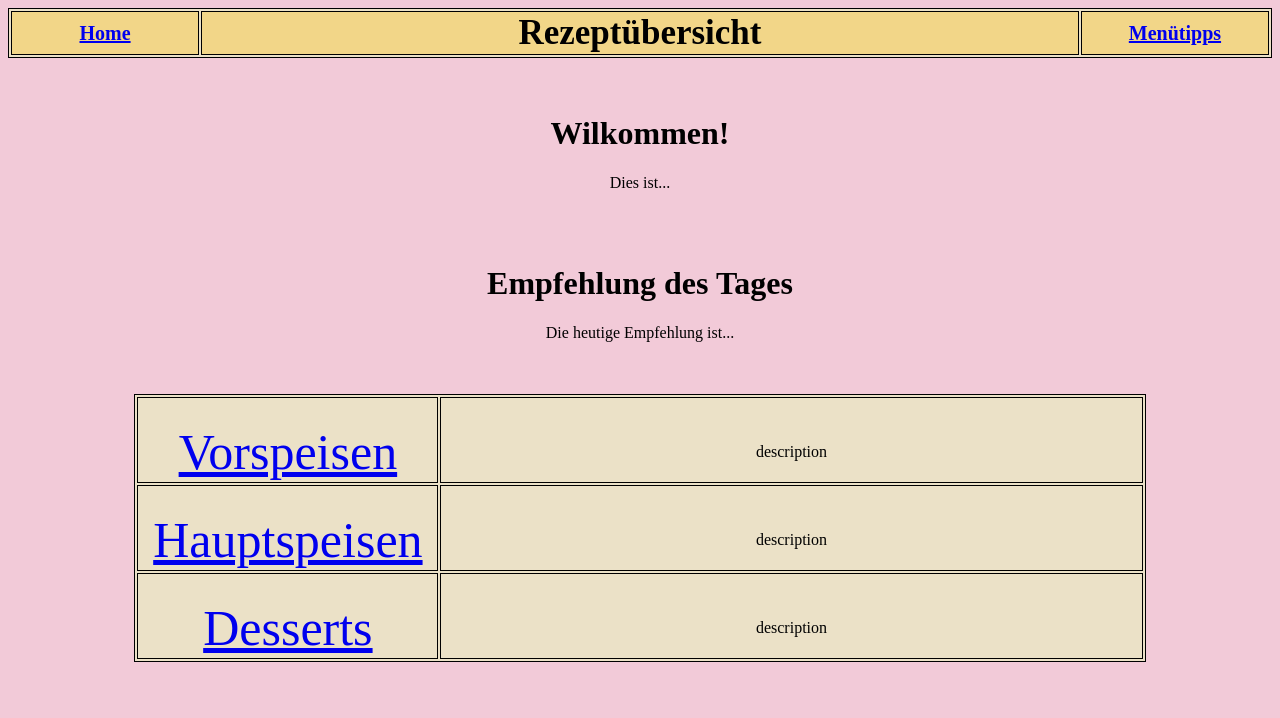
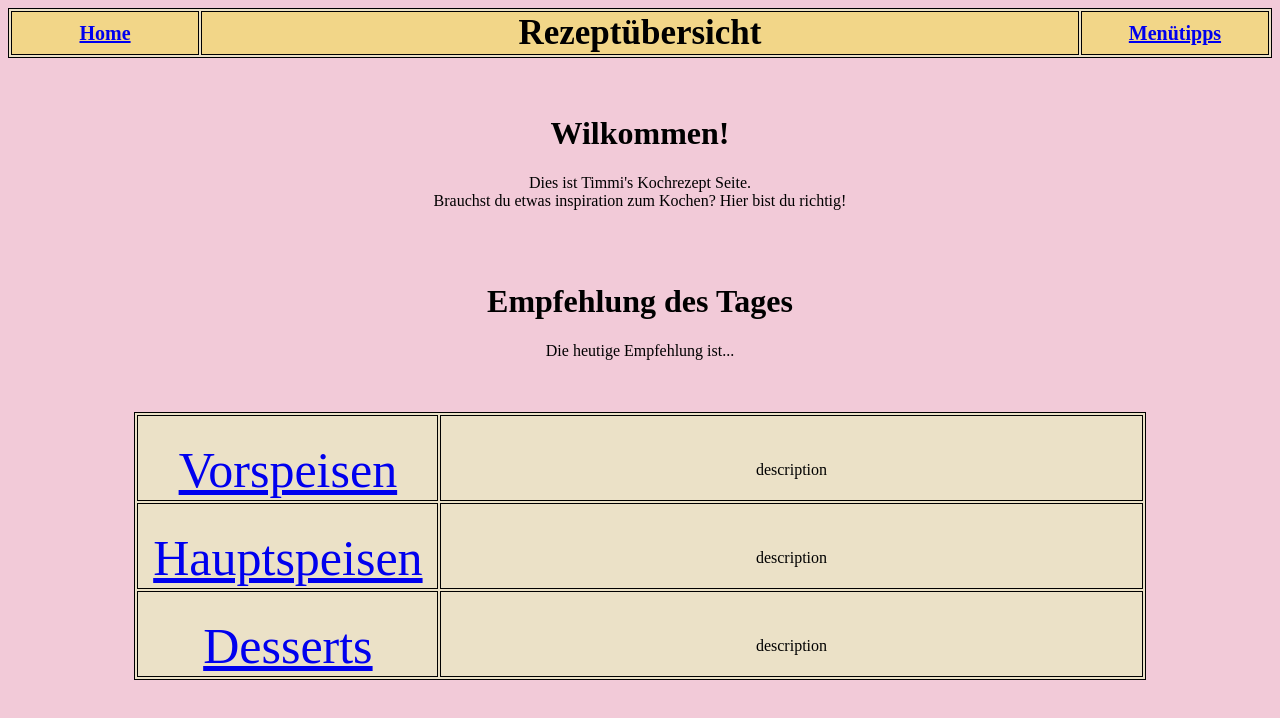
Before and after one commit to IamTimmmmi/KochRezeptSeite, a plain HTML site: page index.html in a window 1280 px wide. Drawn offline with Linux system fonts and the light colour scheme; a script that the page names is missing.

Commit message:
Update index.html

```diff
--- a/index.html
+++ b/index.html
@@ -20,7 +20,7 @@
    <br> <br>
 
    <h1 style="text-align:center"> Wilkommen! </h1>
-   <p style="text-align:center"> Dies ist... </p>
+   <p style="text-align:center"> Dies ist Timmi's Kochrezept Seite. <br> Brauchst du etwas inspiration zum Kochen? Hier bist du richtig! </p>
 
 
    <br> <br>
```
